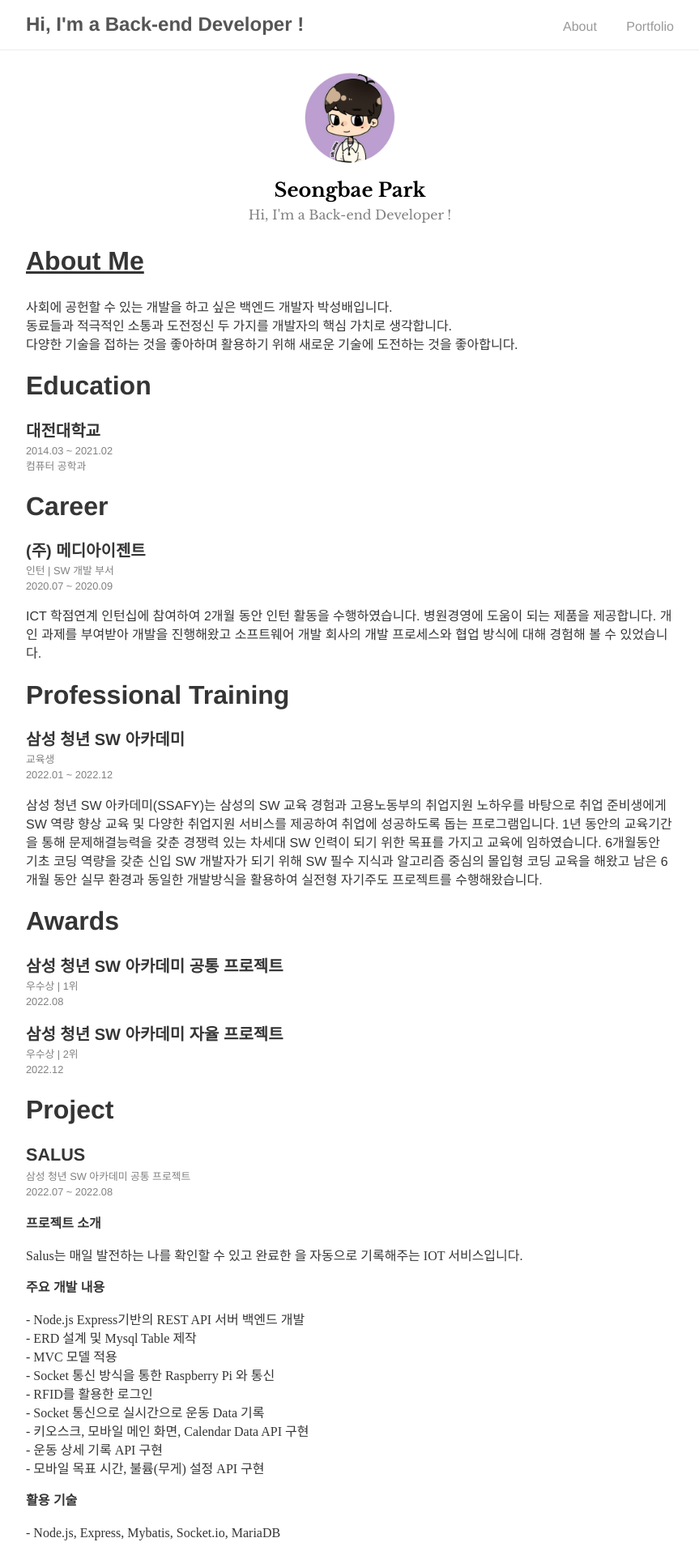
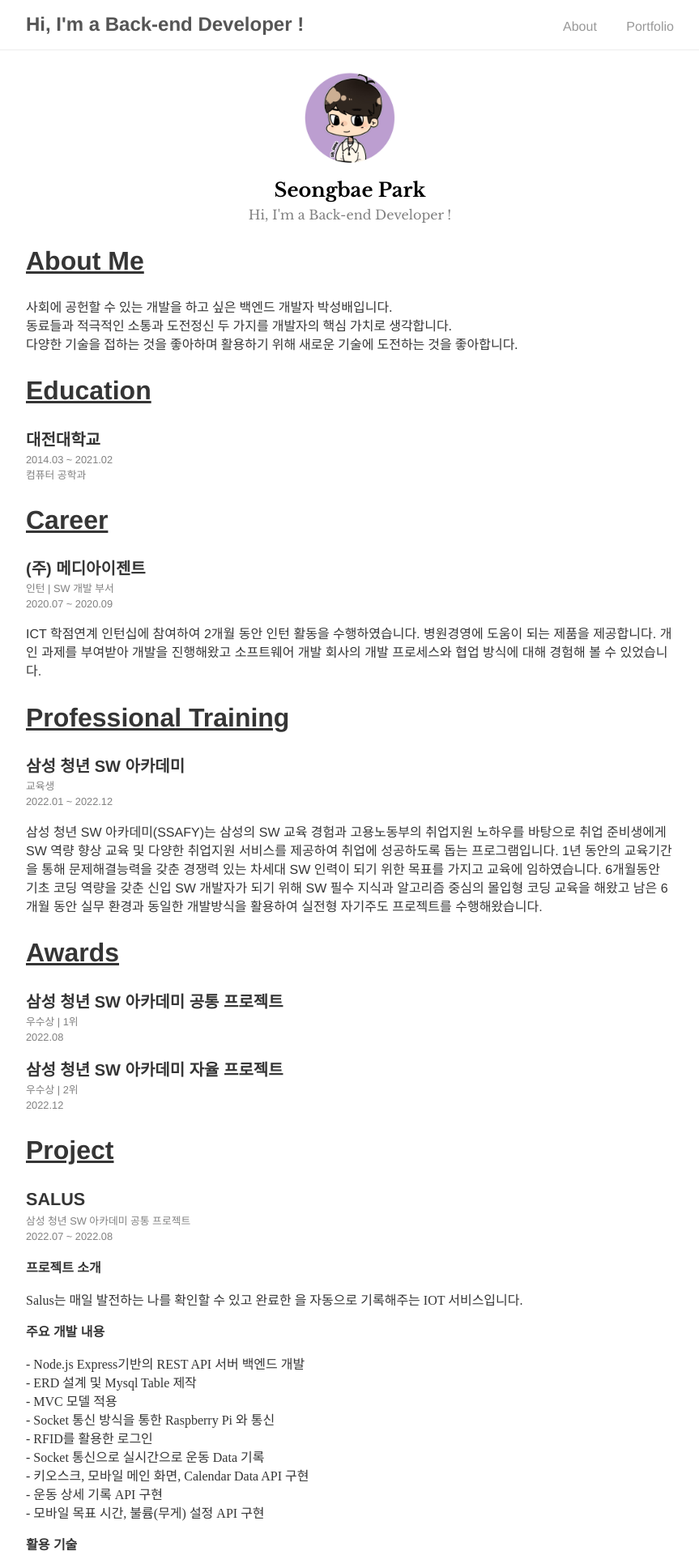
Before and after one commit to Sungbae95/Sungbae95.github.io, a Jekyll site: the page built from index.md, in a window 1280 px wide. Shown: the top 1920 px of the page at 81% size, without its empty margins (208-1071 px from the left). Built offline with Jekyll 4.4.1, drawn with Linux system fonts in a browser that asks for light colours; some web fonts are replaced.

```diff
--- a/index.md
+++ b/index.md
@@ -14,12 +14,12 @@ layout: about
 </p>
 
 
-# Education
+# <U>Education</U>
 <span style="font-size:125%"> <b>대전대학교</b> </span> <br/>
 <span style="font-size:80%; color:gray"> 2014.03 ~ 2021.02 <br/> 컴퓨터 공학과 </span>
 
 
-# Career
+# <U>Career</U>
 <span style="font-size:125%"> <b>(주) 메디아이젠트</b> </span> <br/>
 <span style="font-size:80%; color:gray"> 인턴 | SW 개발 부서 <br/> 2020.07 ~ 2020.09 </span>
 <p style="line-height:23px">
@@ -29,7 +29,7 @@ layout: about
 </p>
 
 
-# Professional Training
+# <U>Professional Training</U>
 <span style="font-size:125%"> <b>삼성 청년 SW 아카데미</b> </span> <br/>
 <span style="font-size:80%; color:gray"> 교육생 <br/> 2022.01 ~ 2022.12  </span>
 <p style="line-height:23px">
@@ -41,7 +41,7 @@ layout: about
 </p>
 
 
-# Awards
+# <U>Awards</U>
 <span style="font-size:125%"> <b>삼성 청년 SW 아카데미 공통 프로젝트</b> </span> <br/>
 <span style="font-size:80%; color:gray"> 우수상 | 1위 <br/> 2022.08  </span> <br/>
 
@@ -50,7 +50,7 @@ layout: about
 <span style="font-size:80%; color:gray"> 우수상 | 2위 <br/> 2022.12  </span>
 
 
-# Project
+# <U>Project</U>
 <span style="font-size:135%"> <b> SALUS</b> </span> <br/>
 <span style="font-size:80%; color:gray"> 삼성 청년 SW 아카데미 공통 프로젝트<br/> 2022.07 ~ 2022.08  </span> <br/> <br/>
 <span style="font-size:100%"> <b>프로젝트 소개</b> </span> <br/>
@@ -97,7 +97,7 @@ layout: about
   - Django, MariaDB, MongoDB, Selenuim, Djongo, Python <br/>
 </p>
 
-# Skills
+# <U>Skills</U>
 <span style="font-size:125%"> <b>Backend</b> </span> <br/>
 <p style="line-height:23px">
 Java, Python, Spring Boot, Spring Cloud, Node.js(Express), Django, Linux, AWS EC2, Jenkins, Docker
```
